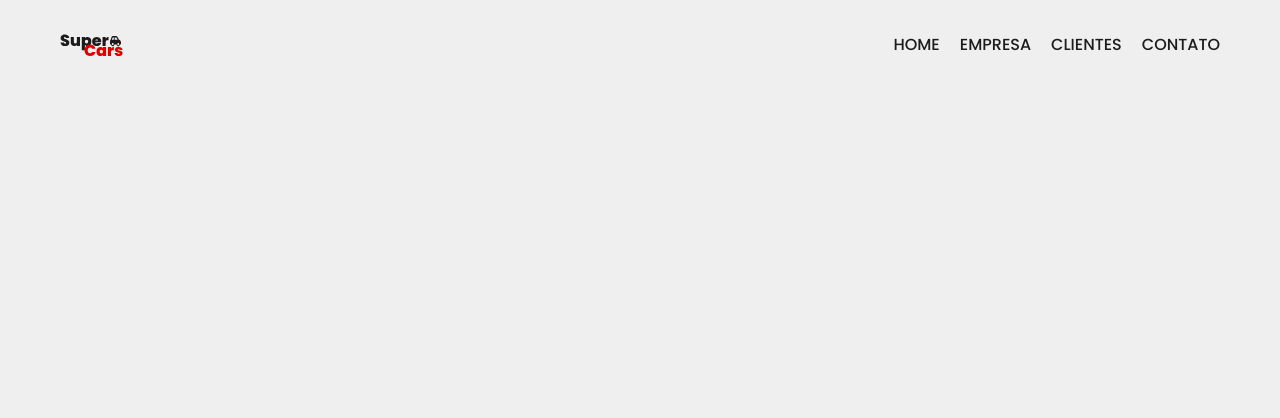
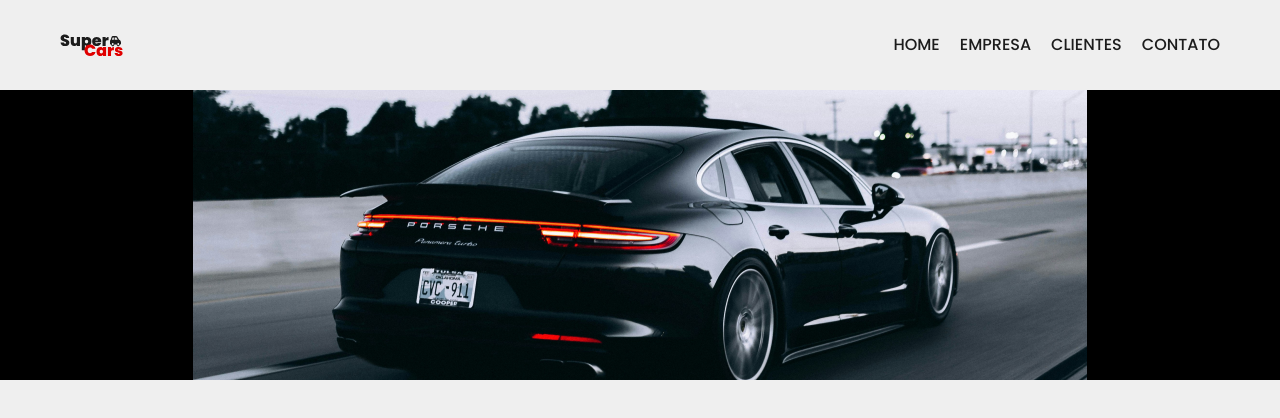
Before and after one commit to oMatheus-Farias/test-groupidealtrends, a plain HTML site: page src/index.html in a window 1280 px wide. Drawn offline with Linux system fonts and the light colour scheme.

Commit message:
feat: add Slider Component

```diff
--- a/src/index.html
+++ b/src/index.html
@@ -38,6 +38,12 @@
       </ul>
     </nav>
   </header>
+
+  <section class="slider-container">
+    <div class="slider-content">
+      <img src="../assets/porsche.png" />
+    </div>
+  </section>
 </body>
 
 </html>
--- a/src/style.css
+++ b/src/style.css
@@ -62,3 +62,23 @@
     display: none;
   }
 }
+
+.slider-container {
+  width: 100%;
+  height: 18.12em;
+  background-color: #000;
+  display: flex;
+  justify-content: center;
+}
+
+.slider-content {
+  width: 100%;
+  max-width: 55.87em;
+  height: 18.12em;
+}
+
+.slider-content img {
+  width: 100%;
+  height: 100%;
+  object-fit: cover;
+}
```
